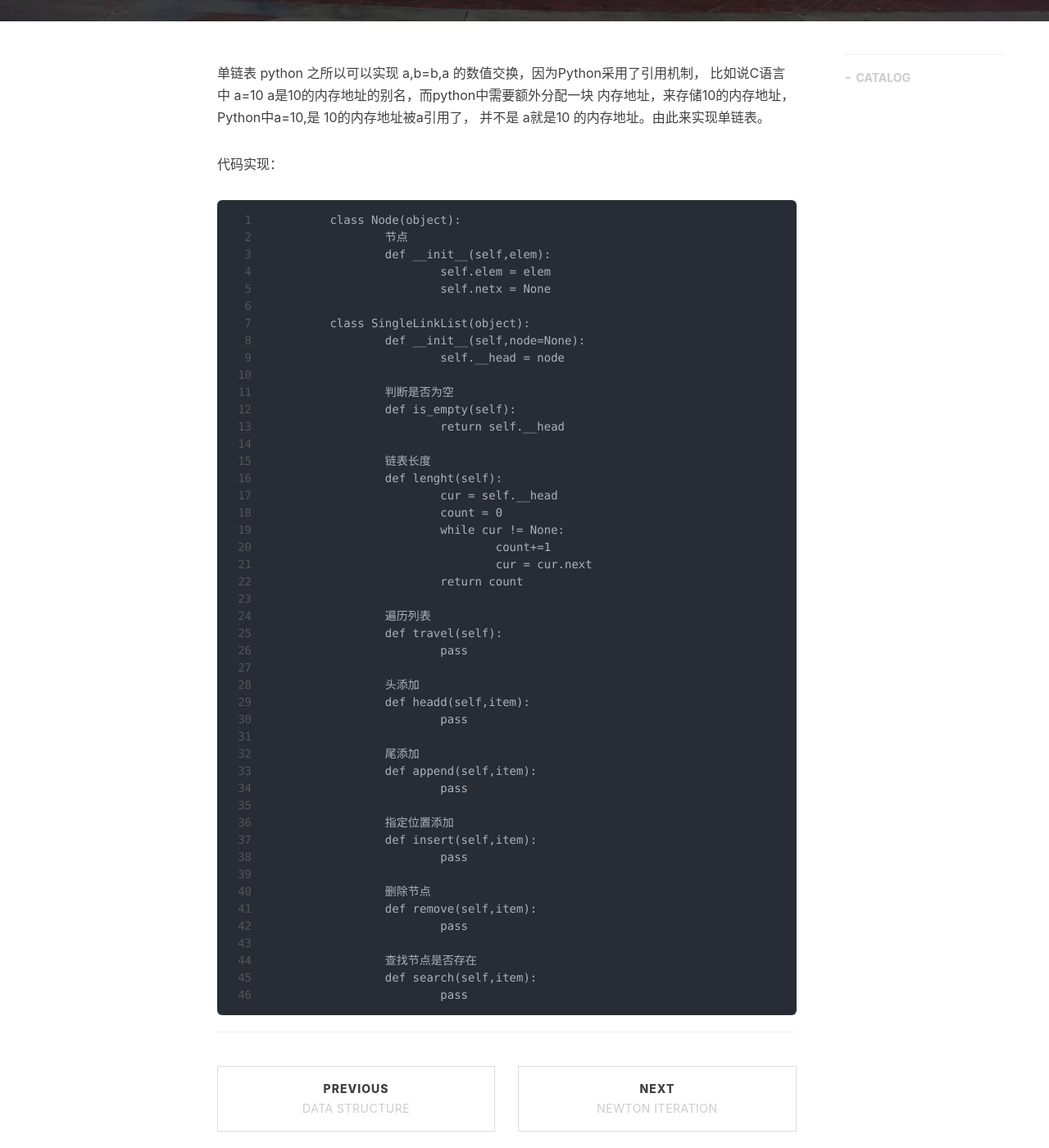
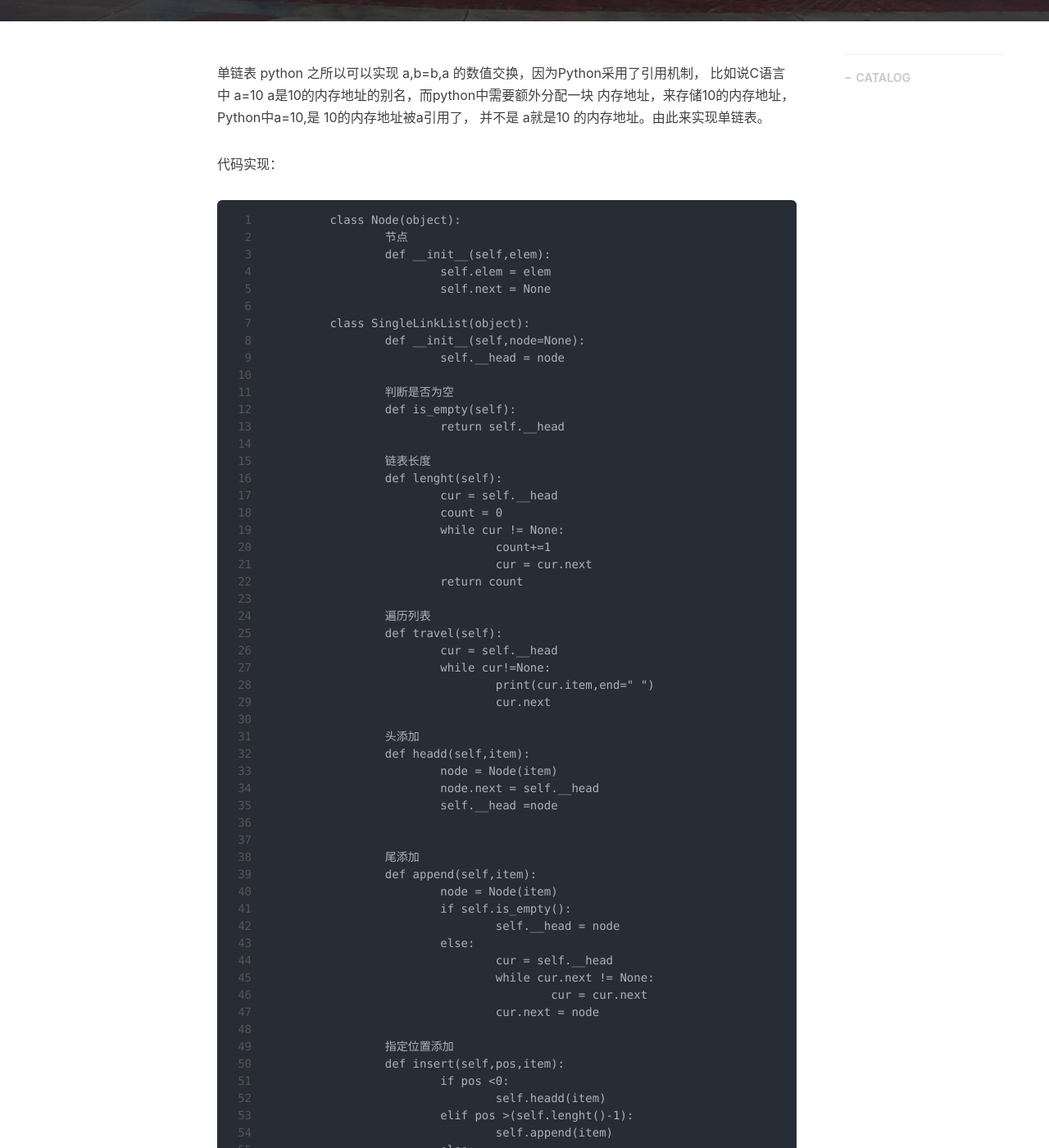
Before and after one commit to 13161231996/13161231996.github.io, a Jekyll site: the page built from _posts/2018-7-30-数据结构 - 单链表.markdown, in a window 1280 px wide and 1400 px high, scrolled down 497 px. Shown: the whole window at 82% size. Built offline with Jekyll 4.4.1, drawn with Linux system fonts in a browser that asks for light colours; nearby versions of some CDN libraries; comment, search, counter and statistics services are not loaded; some of the changed text lies outside the part shown.

Commit message:
数据结构

```diff
--- a/_posts/2018-7-30-数据结构 - 单链表.markdown
+++ b/_posts/2018-7-30-数据结构 - 单链表.markdown
@@ -24,7 +24,7 @@
 			节点
 			def __init__(self,elem):
 				self.elem = elem
-				self.netx = None
+				self.next = None
 
 		class SingleLinkList(object):
 			def __init__(self,node=None):
@@ -45,27 +45,70 @@
 
 			遍历列表
 			def travel(self):
-				pass
+				cur = self.__head
+				while cur!=None:
+					print(cur.item,end=" ")
+					cur.next
 
 			头添加
 			def headd(self,item):
-				pass
+				node = Node(item)
+				node.next = self.__head
+				self.__head =node
+
 
 			尾添加
 			def append(self,item):
-				pass
+				node = Node(item)
+				if self.is_empty():
+					self.__head = node
+				else:
+					cur = self.__head
+					while cur.next != None:
+						cur = cur.next
+					cur.next = node
 
 			指定位置添加
-			def insert(self,item):
-				pass
+			def insert(self,pos,item):
+				if pos <0:
+					self.headd(item)
+				elif pos >(self.lenght()-1):
+					self.append(item)
+				else:
+					pre = self.__head
+					count = 0
+					while count<(pos-1):
+						count +=1
+						pre = pre.next
+					node = Node(item)
+					node.next = pre.next
+					pre.next = node
 
 			删除节点
 			def remove(self,item):
-				pass
+				cur = self.__head
+				pre = None
+				while cur!=None:
+					if cur.elem == item:
+						if cur == self.__head:
+							self.__head = cur.next
+						else:
+							pre.next = cur.next
+						break
+					else:
+						pre = cur
+						cur = cur.next
+
 
 			查找节点是否存在
 			def search(self,item):
-				pass
+				cur = self.__head
+				while cur!=None:
+				   if cur.elem==item:
+						return True
+					else:
+						cur= cur.next
+				return False
 
 
 
```
